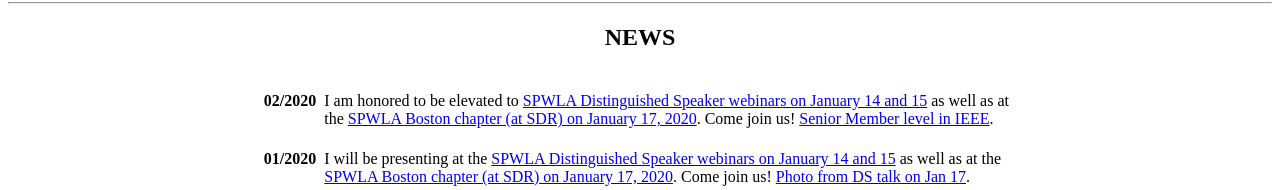
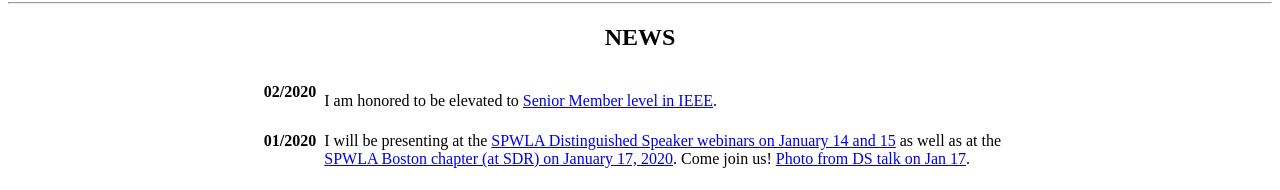
Before and after one commit to zikribayraktar/zikribayraktar.github.io, a plain HTML site: page index.html in a window 1280 px wide. Shown: the part 579-769 px from the top of the page. Drawn offline with Linux system fonts and the light colour scheme.

Commit message:
fixed typos

```diff
--- a/index.html
+++ b/index.html
@@ -64,7 +64,7 @@ img.two {
   <tr>
     <td><b>02/2020</b></td>
     <td></td>
-    <td><br>I am honored to be elevated to <a href="https://www.ieee.org/membership/senior/senior-requirements.html" target="_blank">SPWLA Distinguished Speaker webinars on January 14 and 15</a> as well as at the <a href="https://www.spwla.org/SPWLA/Chapters_SIGs/Chapters/North_America/Boston/Events.aspx" target="_blank">SPWLA Boston chapter (at SDR) on January 17, 2020</a>. Come join us! <a href="https://twitter.com/zikribayraktar/status/1218247059037401089" target="_blank">Senior Member level in IEEE</a>.<br></td>
+    <td><br>I am honored to be elevated to <a href="https://www.ieee.org/membership/senior/senior-requirements.html" target="_blank">Senior Member level in IEEE</a>.<br></td>
   </tr>
   <tr>
     <td><b>01/2020</b></td>
```
